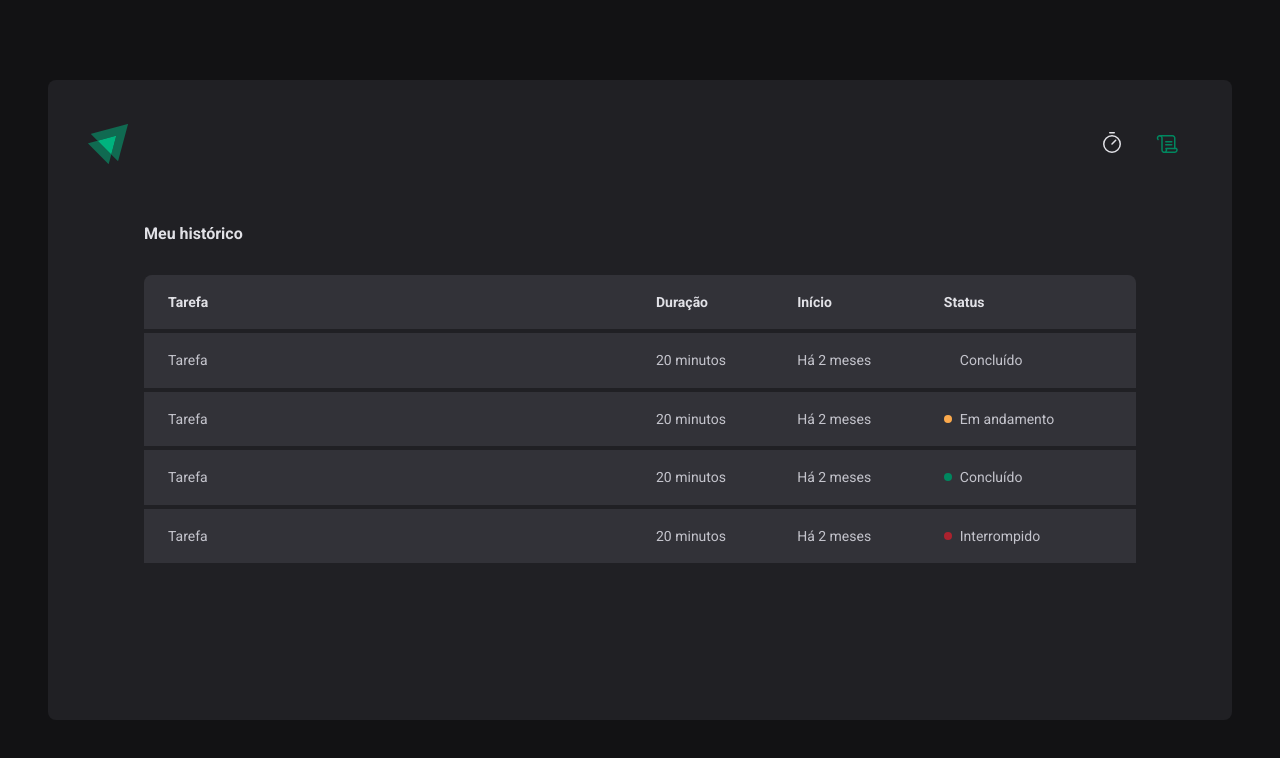
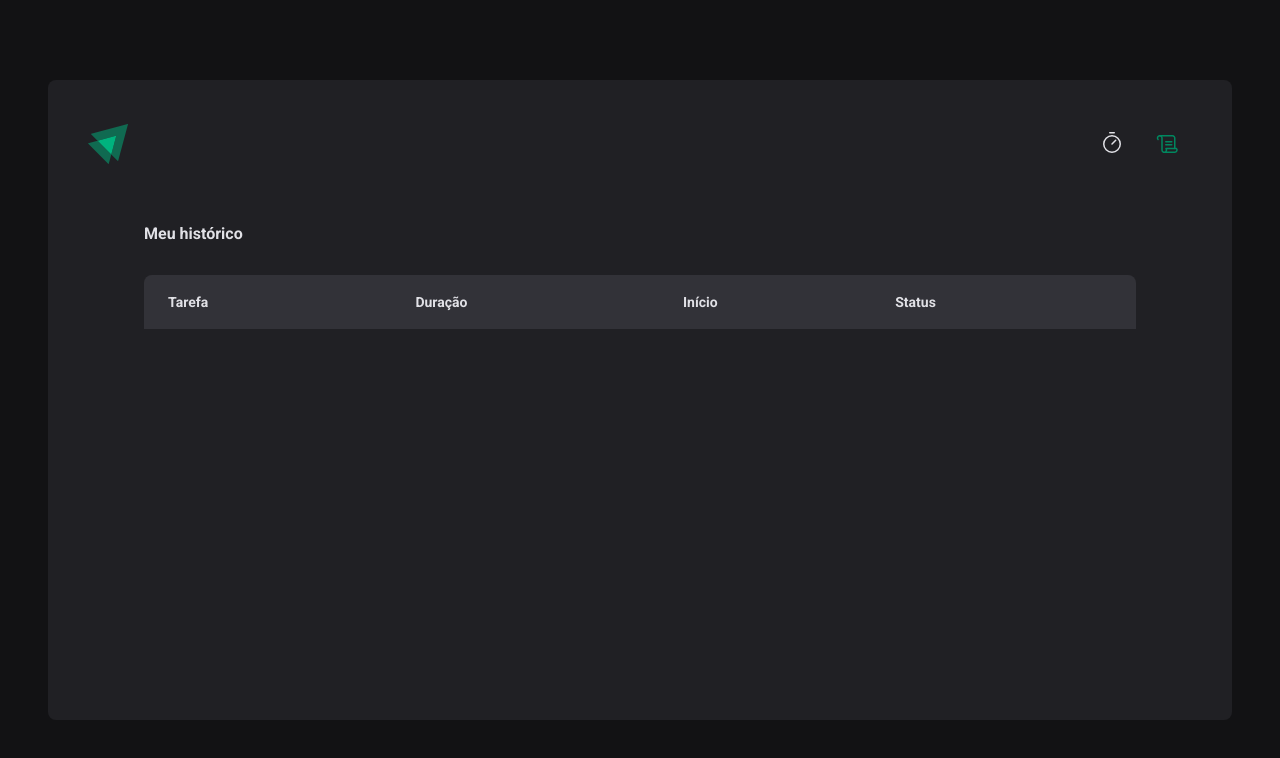
Before and after one commit to ekfuji/pomodoro-timer, a React (Vite) app in the folder pomodoro/: page /history in a window 1280 px wide. Shown: the top 758 px of the page. Built offline with nearby package versions, Linux system fonts and the light colour scheme.

Commit message:
feat: use context API

```diff
--- a/pomodoro/src/App.tsx
+++ b/pomodoro/src/App.tsx
@@ -3,12 +3,15 @@
 import { Router } from './components/Router'
 import { GlobalStyle } from './styles/global'
 import { defaultTheme } from './styles/themes/default'
+import { CyclesContextProvider } from './contexts/CyclesContext'
 
 export function App() {
   return (
     <ThemeProvider theme={defaultTheme}>
       <BrowserRouter>
-        <Router />
+        <CyclesContextProvider>
+          <Router />
+        </CyclesContextProvider>
       </BrowserRouter>
       <GlobalStyle />
     </ThemeProvider>
--- /dev/null
+++ b/pomodoro/src/contexts/CyclesContext.tsx
@@ -0,0 +1,103 @@
+import { ReactNode, createContext, useState } from 'react'
+
+interface CreateCycleData {
+  task: string
+  minutesAmount: number
+}
+
+interface Cycle {
+  id: string
+  task: string
+  minutesAmount: number
+  startDate: Date
+  interruptedDate?: Date
+  finishedDate?: Date
+}
+
+interface CyclesContextType {
+  cycles: Cycle[]
+  activeCycle: Cycle | undefined
+  activeCycleId: string | null
+  amountSecondsPassed: number
+  markCurrentCycleAsFinished: () => void
+  setSecondsPassed: (seconds: number) => void
+  createNewCycle: (data: CreateCycleData) => void
+  interruptCurrentCycle: () => void
+}
+
+export const CyclesContext = createContext({} as CyclesContextType)
+
+interface CyclesContextProviderProps {
+  children: ReactNode
+}
+
+export function CyclesContextProvider({
+  children,
+}: CyclesContextProviderProps) {
+  const [cycles, setCycles] = useState<Cycle[]>([])
+  const [activeCycleId, setActiveCycleId] = useState<string | null>(null)
+  const [amountSecondsPassed, setAmountSecondsPassed] = useState(0)
+
+  const activeCycle = cycles.find((cycle) => cycle.id === activeCycleId)
+
+  function markCurrentCycleAsFinished() {
+    setCycles((state) =>
+      state.map((cycle) => {
+        if (cycle.id === activeCycleId) {
+          return { ...cycle, finishedDate: new Date() }
+        } else {
+          return cycle
+        }
+      }),
+    )
+  }
+
+  function setSecondsPassed(seconds: number) {
+    setAmountSecondsPassed(seconds)
+  }
+
+  function createNewCycle(data: CreateCycleData) {
+    const idCycle = String(new Date().getTime())
+
+    const newCycle: Cycle = {
+      id: idCycle,
+      task: data.task,
+      minutesAmount: data.minutesAmount,
+      startDate: new Date(),
+    }
+
+    setCycles((state) => [...state, newCycle])
+    setActiveCycleId(idCycle)
+    setAmountSecondsPassed(0)
+  }
+
+  function interruptCurrentCycle() {
+    setCycles((state) =>
+      state.map((cycle) => {
+        if (cycle.id === activeCycleId) {
+          return { ...cycle, interruptedDate: new Date() }
+        } else {
+          return cycle
+        }
+      }),
+    )
+    setActiveCycleId(null)
+  }
+
+  return (
+    <CyclesContext.Provider
+      value={{
+        cycles,
+        activeCycle,
+        activeCycleId,
+        amountSecondsPassed,
+        markCurrentCycleAsFinished,
+        setSecondsPassed,
+        createNewCycle,
+        interruptCurrentCycle,
+      }}
+    >
+      {children}
+    </CyclesContext.Provider>
+  )
+}
--- a/pomodoro/src/pages/History/index.tsx
+++ b/pomodoro/src/pages/History/index.tsx
@@ -1,6 +1,11 @@
+import { useContext } from 'react'
 import { HistoryContainer, HistoryList, Status } from './styles'
+import { CyclesContext } from '../../contexts/CyclesContext'
+import { formatDistanceToNow } from 'date-fns'
+import ptBR from 'date-fns/locale/pt-BR'
 
 export function History() {
+  const { cycles } = useContext(CyclesContext)
   return (
     <HistoryContainer>
       <h1>Meu histórico</h1>
@@ -15,38 +20,31 @@
             </tr>
           </thead>
           <tbody>
-            <tr>
-              <td>Tarefa</td>
-              <td>20 minutos</td>
-              <td>Há 2 meses</td>
-              <td>
-                <Status>Concluído</Status>
-              </td>
-            </tr>
-            <tr>
-              <td>Tarefa</td>
-              <td>20 minutos</td>
-              <td>Há 2 meses</td>
-              <td>
-                <Status statusColor="yellow">Em andamento</Status>
-              </td>
-            </tr>
-            <tr>
-              <td>Tarefa</td>
-              <td>20 minutos</td>
-              <td>Há 2 meses</td>
-              <td>
-                <Status statusColor="green">Concluído</Status>
-              </td>
-            </tr>
-            <tr>
-              <td>Tarefa</td>
-              <td>20 minutos</td>
-              <td>Há 2 meses</td>
-              <td>
-                <Status statusColor="red">Interrompido</Status>
-              </td>
-            </tr>
+            {cycles.map((cycle) => {
+              return (
+                <tr key={cycle.id}>
+                  <td>{cycle.task}</td>
+                  <td>{cycle.minutesAmount} minutos</td>
+                  <td>
+                    {formatDistanceToNow(cycle.startDate, {
+                      addSuffix: true,
+                      locale: ptBR,
+                    })}
+                  </td>
+                  <td>
+                    {cycle.finishedDate && (
+                      <Status statusColor="green">Concluído</Status>
+                    )}
+                    {cycle.interruptedDate && (
+                      <Status statusColor="red">Interrompido</Status>
+                    )}
+                    {!cycle.finishedDate && !cycle.interruptedDate && (
+                      <Status statusColor="yellow">Em andamento</Status>
+                    )}
+                  </td>
+                </tr>
+              )
+            })}
           </tbody>
         </table>
       </HistoryList>
--- a/pomodoro/src/pages/Home/components/Countdown/index.tsx
+++ b/pomodoro/src/pages/Home/components/Countdown/index.tsx
@@ -1,7 +1,7 @@
-import { useContext, useEffect, useState } from 'react'
+import { useContext, useEffect } from 'react'
 import { CountdownContainer, Separator } from './styles'
 import { differenceInSeconds } from 'date-fns'
-import { CyclesContext } from '../..'
+import { CyclesContext } from '../../../../contexts/CyclesContext'
 
 export function Countdown() {
   const {
--- a/pomodoro/src/pages/Home/components/NewCycleForm/index.tsx
+++ b/pomodoro/src/pages/Home/components/NewCycleForm/index.tsx
@@ -1,7 +1,7 @@
 import { FormContainer, MinutesAmountInput, TaskInput } from './styles'
 import { useContext } from 'react'
-import { CyclesContext } from '../..'
 import { useFormContext } from 'react-hook-form'
+import { CyclesContext } from '../../../../contexts/CyclesContext'
 
 export function NewCycleForm() {
   const { activeCycle } = useContext(CyclesContext)
@@ -29,7 +29,7 @@
         id="minutesAmount"
         placeholder="00"
         step={5}
-        min={1}
+        min={5}
         max={60}
         disabled={!!activeCycle}
         {...register('minutesAmount', { valueAsNumber: true })}
--- a/pomodoro/src/pages/Home/index.tsx
+++ b/pomodoro/src/pages/Home/index.tsx
@@ -1,4 +1,3 @@
-import { createContext, useState } from 'react'
 import { HandPalm, Play } from 'phosphor-react'
 import { FormProvider, useForm } from 'react-hook-form'
 import { zodResolver } from '@hookform/resolvers/zod'
@@ -12,6 +11,8 @@
 
 import { Countdown } from './components/Countdown'
 import { NewCycleForm } from './components/NewCycleForm'
+import { useContext } from 'react'
+import { CyclesContext } from '../../contexts/CyclesContext'
 
 // controlled components - Quando mantemos em tempo real, a informação que o usuário insere na aplicação
 // dentro do estado da nossa aplicação.
@@ -19,39 +20,19 @@
 // Utilizamos o uncontrolled components quando precisamos ganhar em performance, telas complexas com muitos campos.
 // Utilizamos o controlled components quando o formulário e interface são simples.
 
-interface Cycle {
-  id: string
-  task: string
-  minutesAmount: number
-  startDate: Date
-  interruptedDate?: Date
-  finishedDate?: Date
-}
-
-interface CyclesContextType {
-  activeCycle: Cycle | undefined
-  activeCycleId: string | null
-  amountSecondsPassed: number
-  markCurrentCycleAsFinished: () => void
-  setSecondsPassed: (seconds: number) => void
-}
-
-export const CyclesContext = createContext({} as CyclesContextType)
-
 const newCycleFormValidationSchema = zod.object({
   task: zod.string().min(1, 'Informe a tarefa'),
   minutesAmount: zod
     .number()
-    .min(1, 'O ciclo precisa ser no mínimo de 5 minutos')
+    .min(5, 'O ciclo precisa ser no mínimo de 5 minutos')
     .max(60, 'O ciclo precisa ser no máximo de 60 minutos'),
 })
 
 type NewCycleFormData = zod.infer<typeof newCycleFormValidationSchema>
 
 export function Home() {
-  const [cycles, setCycles] = useState<Cycle[]>([])
-  const [activeCycleId, setActiveCycleId] = useState<string | null>(null)
-  const [amountSecondsPassed, setAmountSecondsPassed] = useState(0)
+  const { activeCycle, createNewCycle, interruptCurrentCycle } =
+    useContext(CyclesContext)
 
   const newCycleForm = useForm<NewCycleFormData>({
     resolver: zodResolver(newCycleFormValidationSchema),
@@ -63,53 +44,6 @@
 
   const { handleSubmit, watch, reset } = newCycleForm
 
-  const activeCycle = cycles.find((cycle) => cycle.id === activeCycleId)
-
-  function setSecondsPassed(seconds: number) {
-    setAmountSecondsPassed(seconds)
-  }
-
-  function markCurrentCycleAsFinished() {
-    setCycles((state) =>
-      state.map((cycle) => {
-        if (cycle.id === activeCycleId) {
-          return { ...cycle, finishedDate: new Date() }
-        } else {
-          return cycle
-        }
-      }),
-    )
-  }
-
-  function handleCreateNewCycle(data: NewCycleFormData) {
-    const idCycle = String(new Date().getTime())
-
-    const newCycle: Cycle = {
-      id: idCycle,
-      task: data.task,
-      minutesAmount: data.minutesAmount,
-      startDate: new Date(),
-    }
-
-    setCycles((state) => [...state, newCycle])
-    setActiveCycleId(idCycle)
-    setAmountSecondsPassed(0)
-    reset()
-  }
-
-  function handleInterruptCycle() {
-    setCycles((state) =>
-      state.map((cycle) => {
-        if (cycle.id === activeCycleId) {
-          return { ...cycle, interruptedDate: new Date() }
-        } else {
-          return cycle
-        }
-      }),
-    )
-    setActiveCycleId(null)
-  }
-
   const task = watch('task')
   const isSubmitDisabled = !task
 
@@ -118,25 +52,20 @@
    * Context API -> Permite compartilharmos informações entre VÁRIOS componentes ao mesmo tempo
    */
 
+  function handleCreateNewCycle(data: NewCycleFormData) {
+    createNewCycle(data)
+    reset()
+  }
+
   return (
     <HomeContainer>
       <form onSubmit={handleSubmit(handleCreateNewCycle)}>
-        <CyclesContext.Provider
-          value={{
-            activeCycle,
-            activeCycleId,
-            amountSecondsPassed,
-            markCurrentCycleAsFinished,
-            setSecondsPassed,
-          }}
-        >
-          <FormProvider {...newCycleForm}>
-            <NewCycleForm />
-          </FormProvider>
-          <Countdown />
-        </CyclesContext.Provider>
+        <FormProvider {...newCycleForm}>
+          <NewCycleForm />
+        </FormProvider>
+        <Countdown />
         {activeCycle ? (
-          <StopCountdownButton onClick={handleInterruptCycle} type="button">
+          <StopCountdownButton onClick={interruptCurrentCycle} type="button">
             <HandPalm size={24} />
             Interromper
           </StopCountdownButton>
```
